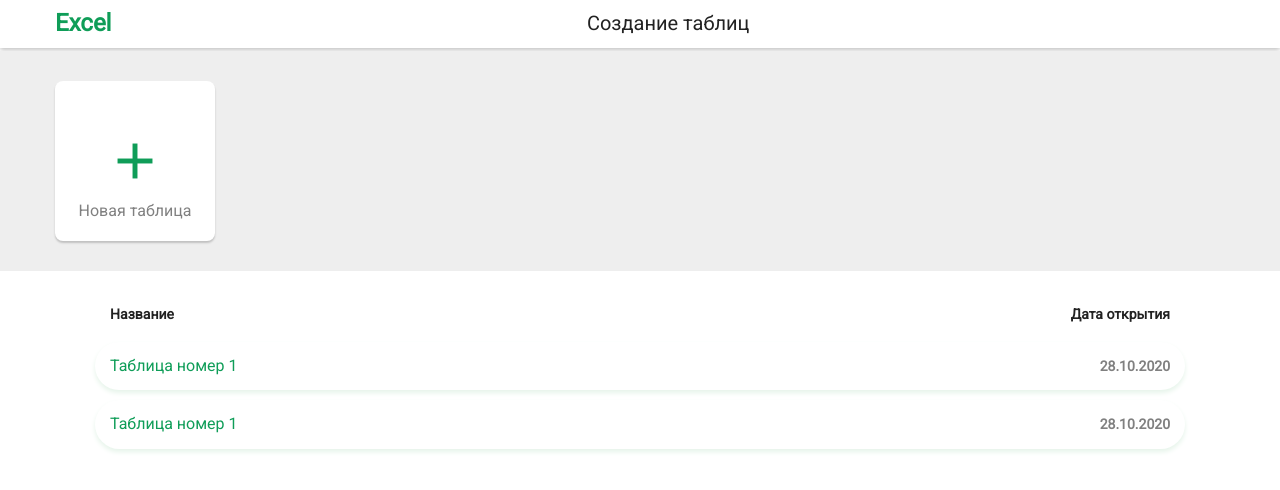
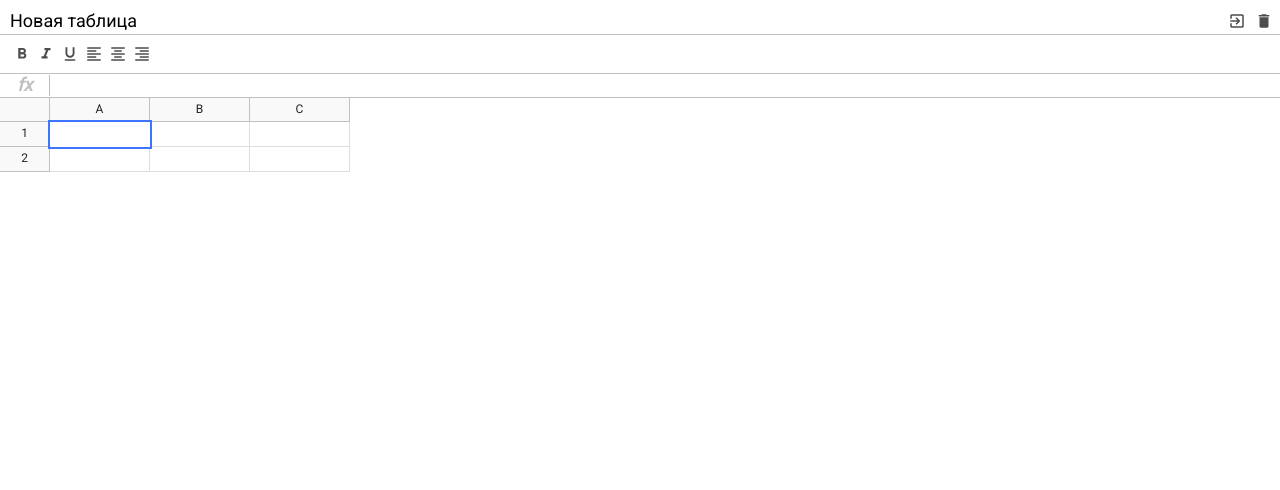
Before and after one commit to bichurinav/excel, a website built with webpack: page src/index.html in a window 1280 px wide. Built offline with nearby package versions, Linux system fonts and the light colour scheme.

Commit message:
outputs templates excel

```diff
--- a/package.json
+++ b/package.json
@@ -14,7 +14,7 @@
   ],
   "repository": {
     "type": "git",
-    "url": "git+https://github.com/bichurinav/excel.git"
+    "url": "git+https://github.com/bichurinav/excel-js.git"
   },
   "keywords": [
     "js"
@@ -28,6 +28,7 @@
   "private": true,
   "devDependencies": {
     "@babel/core": "^7.12.3",
+    "@babel/plugin-proposal-class-properties": "^7.12.1",
     "@babel/preset-env": "^7.12.1",
     "autoprefixer": "^10.0.1",
     "autoprefixer-loader": "^3.2.0",
--- a/postcss.config.js
+++ /dev/null
@@ -1,7 +0,0 @@
-module.exports = {
-    plugins: [
-        require('autoprefixer')({
-            'overrideBrowserslist': ['> 0.25%', 'last 2 versions']
-        })
-    ]
-};
--- /dev/null
+++ b/src/components/excel/Excel.js
@@ -0,0 +1,25 @@
+import $ from '@/core/Dom'
+
+export class Excel {
+  constructor(selector, options) {
+    this.$el = document.querySelector(selector)
+    this.components = options.components || []
+  }
+
+  getRoot() {
+    const $root = $.create('div', 'excel')
+
+    this.components.forEach((Component) => {
+      const component = $.create('div', new Component().classes);
+      component.innerHTML = new Component().toHTML()
+      $root.append(component)
+    })
+
+    return $root
+  }
+
+  render() {
+    this.$el.append(this.getRoot())
+  }
+
+}
--- /dev/null
+++ b/src/components/formula/Formula.js
@@ -0,0 +1,16 @@
+import {ExcelComponent} from '@core/ExcelComponent'
+
+export class Formula extends ExcelComponent {
+
+    constructor() {
+        super()
+        this.classes = 'excel__formula formula'
+    }
+
+    toHTML() {
+        return `
+        <div class="formula__info">fx</div>
+        <div class="formula__input" contenteditable="true" spellcheck="false"></div>
+        `
+    }
+}
--- /dev/null
+++ b/src/components/header/Header.js
@@ -0,0 +1,28 @@
+import {ExcelComponent} from '@core/ExcelComponent'
+
+export class Header extends ExcelComponent {
+
+    constructor() {
+        super()
+        this.classes = 'excel__header header'
+    }
+
+    toHTML() {
+        return `
+        <input type="text" class="input header__input" value="Новая таблица">
+        <div class="header__buttons">
+            <button class="button-icon header__btn-exit">
+                <span class="material-icons">
+                    exit_to_app
+                </span>
+            </button>
+            <button class="button-icon header__btn-delete">
+                <span class="material-icons">
+                    delete
+                </span>
+            </button>
+        </div>
+        `
+    }
+
+}
--- /dev/null
+++ b/src/components/table/Table.js
@@ -0,0 +1,40 @@
+import {ExcelComponent} from '@core/ExcelComponent'
+
+export class Table extends ExcelComponent {
+
+    constructor() {
+        super()
+        this.classes = 'excel__table table'
+    }
+
+    toHTML() {
+        return `
+        <div class="table__row">
+            <div class="table__row-info"></div>
+            <div class="table__row-data">
+                <div class="table__column">A</div>
+                <div class="table__column">B</div>
+                <div class="table__column">C</div>
+            </div>
+        </div>
+
+        <div class="table__row">
+            <div class="table__row-info">1</div>
+            <div class="table__row-data">
+                <div class="table__cell selected" contenteditable="true"></div>
+                <div class="table__cell" contenteditable="true"></div>
+                <div class="table__cell" contenteditable="true"></div>
+            </div>
+        </div>
+
+        <div class="table__row">
+            <div class="table__row-info">2</div>
+            <div class="table__row-data">
+                <div class="table__cell" contenteditable="true"></div>
+                <div class="table__cell" contenteditable="true"></div>
+                <div class="table__cell" contenteditable="true"></div>
+            </div>
+        </div>
+        `
+    }
+}
--- /dev/null
+++ b/src/components/toolbar/Toolbar.js
@@ -0,0 +1,44 @@
+import {ExcelComponent} from '@core/ExcelComponent'
+
+export class Toolbar extends ExcelComponent {
+
+    constructor() {
+        super()
+        this.classes = 'excel__toolbar toolbar'
+    }
+
+    toHTML() {
+        return `
+        <button class="button-icon header__btn-delete">
+                    <span class="material-icons">
+                        format_bold
+                    </span>
+        </button>
+        <button class="button-icon header__btn-delete">
+                    <span class="material-icons">
+                        format_italic
+                    </span>
+        </button>
+        <button class="button-icon header__btn-delete">
+                    <span class="material-icons">
+                        format_underlined
+                    </span>
+        </button>
+        <button class="button-icon header__btn-delete">
+                    <span class="material-icons">
+                        format_align_left
+                    </span>
+        </button>
+        <button class="button-icon header__btn-delete">
+                    <span class="material-icons">
+                        format_align_center
+                    </span>
+        </button>
+        <button class="button-icon header__btn-delete">
+                    <span class="material-icons">
+                        format_align_right
+                    </span>
+        </button>
+        `
+    }
+}
--- /dev/null
+++ b/src/core/Dom.js
@@ -0,0 +1,17 @@
+class Dom {
+
+}
+
+const $ = () => {
+    return new Dom()
+}
+
+$.create = (tagName, classes = '') => {
+        const el = document.createElement(tagName)
+        if (classes) {
+            el.className = classes
+        }
+        return el
+}
+
+export default $
--- /dev/null
+++ b/src/core/DomListener.js
@@ -0,0 +1,3 @@
+export class DomListener {
+
+}
--- /dev/null
+++ b/src/core/ExcelComponent.js
@@ -0,0 +1,8 @@
+import {DomListener} from '@core/DomListener'
+
+export class ExcelComponent extends DomListener {
+  // Возвращает шаблон компонента
+  toHTML() {
+    return ''
+  }
+}
--- a/src/index.html
+++ b/src/index.html
@@ -10,47 +10,6 @@
     <title>JS | Excel</title>
 </head>
 <body>
-    <div id="app">
-        <div class="creator">
-            <header class="creator__header header-creator">
-                <div class="container header-creator__container">
-                    <a class="header-creator__title-link"href="/">
-                        <h1 class="header-creator__title">Excel</h1>
-                    </a>
-                    <p class="header-creator__block-name">Создание таблиц</p>
-                </div>
-            </header>
-            <div class="creator__add add-block">
-                <div class="container">
-                    <div class="add-block__list">
-                        <div class="add-block__item">
-                            <span class="add-block__icon-add material-icons">
-                                add
-                            </span>
-                            <span class="add-block__name">Новая таблица</span>
-                        </div>
-                    </div>
-                </div>
-            </div>
-            <div class="creator__list list">
-                <div class="container list__container">
-                    <div class="list__info">
-                        <h3 class="list__name">Название</h3>
-                        <h3 class="list__date">Дата открытия</h3>
-                    </div>
-                    <div class="list__tables table-list">
-                        <a href="#" class="table-list__item">
-                            <p class="table-list__name" href="/">Таблица номер 1</p>
-                            <span class="table-list__date">28.10.2020</span>
-                        </a>
-                        <a href="#" class="table-list__item">
-                            <p class="table-list__name" href="/">Таблица номер 1</p>
-                            <span class="table-list__date">28.10.2020</span>
-                        </a>
-                    </div>
-                </div>
-            </div>
-        </div>
-    </div>
+    <div id="app"></div>
 </body>
 </html>
--- a/src/index.js
+++ b/src/index.js
@@ -1,3 +1,12 @@
-import './scss/index.scss'
+import {Excel} from '@/components/excel/Excel';
+import {Header} from '@/components/header/Header';
+import {Toolbar} from '@/components/toolbar/Toolbar';
+import {Formula} from '@/components/formula/Formula';
+import {Table} from '@/components/table/Table';
+import '@/scss/index.scss'
 
-console.log('hello')
+const excel = new Excel('#app', {
+    components: [Header, Toolbar, Formula, Table]
+})
+
+excel.render()
--- a/webpack.config.js
+++ b/webpack.config.js
@@ -15,6 +15,7 @@ const jsLoaders = () => {
             loader: 'babel-loader',
             options: {
                 presets: ['@babel/preset-env'],
+                plugins: ['@babel/plugin-proposal-class-properties']
             },
         },
     ]
```
Also changed, not shown: src/assets/creator.html (added, +40 -0 lines), 1 other file.
